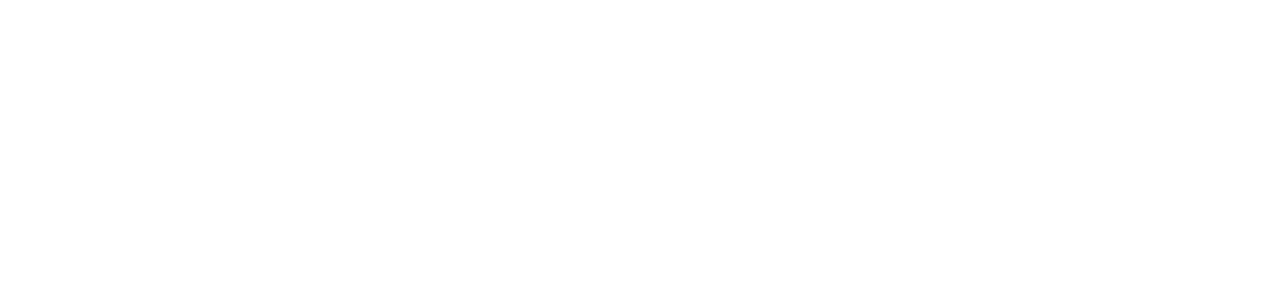
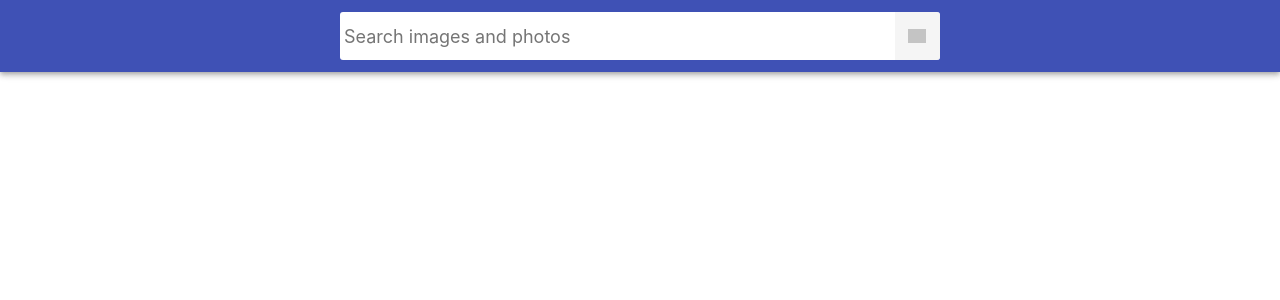
Before and after one commit to VolodymyrVorona/goit-react-hw-03-image-finder, a React (Create React App) app: page / in a window 1280 px wide. Shown: the top 300 px of the page. Built offline with nearby package versions, Linux system fonts and the light colour scheme; grey boxes are pictures that could not be loaded.

Commit message:
Коміт перед установкою системи

```diff
--- a/package.json
+++ b/package.json
@@ -2,6 +2,7 @@
   "name": "goit-react-hw-03-image-finder",
   "version": "0.1.0",
   "private": true,
+  "homepage": "http://VolodymyrVorona.github.io/goit-react-hw-03-image-finder",
   "dependencies": {
     "@babel/core": "^7.14.6",
     "@testing-library/jest-dom": "^5.14.1",
@@ -10,6 +11,8 @@
     "react": "^17.0.2",
     "react-dom": "^17.0.2",
     "react-scripts": "4.0.3",
+    "react-toastify": "^7.0.4",
+    "typescript": "^4.3.3",
     "web-vitals": "^1.1.2"
   },
   "scripts": {
@@ -38,6 +41,7 @@
     ]
   },
   "devDependencies": {
+    "gh-pages": "^3.2.1",
     "husky": "^6.0.0",
     "lint-staged": "^11.0.0",
     "prettier": "^2.3.1"
--- a/src/App.css
+++ b/src/App.css
@@ -1,38 +1,6 @@
 .App {
-  text-align: center;
+  display: grid;
+  grid-template-columns: 1fr;
+  grid-gap: 16px;
+  padding-bottom: 24px;
 }
-
-.App-logo {
-  height: 40vmin;
-  pointer-events: none;
-}
-
-@media (prefers-reduced-motion: no-preference) {
-  .App-logo {
-    animation: App-logo-spin infinite 20s linear;
-  }
-}
-
-.App-header {
-  background-color: #282c34;
-  min-height: 100vh;
-  display: flex;
-  flex-direction: column;
-  align-items: center;
-  justify-content: center;
-  font-size: calc(10px + 2vmin);
-  color: white;
-}
-
-.App-link {
-  color: #61dafb;
-}
-
-@keyframes App-logo-spin {
-  from {
-    transform: rotate(0deg);
-  }
-  to {
-    transform: rotate(360deg);
-  }
-}
--- a/src/App.js
+++ b/src/App.js
@@ -1,15 +1,29 @@
-import "./App.css";
-import React, { Component } from "react";
+import React, { Component } from 'react';
+import { ToastContainer } from 'react-toastify';
+import 'react-toastify/dist/ReactToastify.css';
+import Searchbar from './Components/Searchbar';
 
 class App extends Component {
-  state = { title: "" };
+  state = {
+    gallery: null,
+    inputValue: '',
+    loading: false,
+  };
+
+  handleSubmit = data => {
+    this.setState({ inputValue: data });
+  };
+
   render() {
     return (
       <div className="App">
-        <p className="title">{this.state.title}</p>
+        <Searchbar onFormSubmit={this.handleSubmit} />
+        <ToastContainer />
       </div>
     );
   }
 }
 
 export default App;
+
+// 20666088-0fcbaa9dff33f5180232b13ab
--- a/src/Components/Searchbar/Searchbar.jsx
+++ b/src/Components/Searchbar/Searchbar.jsx
@@ -0,0 +1,48 @@
+import React, { Component } from 'react';
+
+import { toast } from 'react-toastify';
+
+// import Button from '../Button';
+
+import st from './Searchbar.module.css';
+
+class Searchbar extends Component {
+  state = { value: '' };
+
+  handleInputChange = e => {
+    this.setState({ value: e.currentTarget.value });
+  };
+
+  handleSubmit = e => {
+    e.preventDefault();
+    if (this.state.value.trim() === '') {
+      return toast.error('Сделайте ваш запрос', { autoClose: 3000 });
+    }
+    this.props.onFormSubmit(this.state.value.toLowerCase());
+    this.setState({ value: '' });
+  };
+
+  render() {
+    return (
+      <header className={st.Searchbar}>
+        <form className={st.SearchForm} onSubmit={this.handleSubmit}>
+          <input
+            className={st.SearchFormInput}
+            type="text"
+            value={this.state.value}
+            onChange={this.handleInputChange}
+            autoComplete="off"
+            autoFocus
+            placeholder="Search images and photos"
+          />
+
+          <button className={st.Button} type="submit">
+            <span className={st.Label}>Search</span>
+          </button>
+        </form>
+      </header>
+    );
+  }
+}
+
+export default Searchbar;
--- a/src/Components/Searchbar/Searchbar.module.css
+++ b/src/Components/Searchbar/Searchbar.module.css
@@ -0,0 +1,75 @@
+.Searchbar {
+  top: 0;
+  left: 0;
+  position: sticky;
+  z-index: 1100;
+  display: flex;
+  justify-content: center;
+  align-items: center;
+  min-height: 64px;
+  padding-right: 24px;
+  padding-left: 24px;
+  padding-top: 12px;
+  padding-bottom: 12px;
+  color: #fff;
+  background-color: #3f51b5;
+  box-shadow: 0px 2px 4px -1px rgba(0, 0, 0, 0.2),
+    0px 4px 5px 0px rgba(0, 0, 0, 0.14), 0px 1px 10px 0px rgba(0, 0, 0, 0.12);
+}
+
+.SearchForm {
+  display: flex;
+  align-items: center;
+  width: 100%;
+  max-width: 600px;
+  background-color: #fff;
+  border-radius: 3px;
+  overflow: hidden;
+}
+
+.SearchFormInput {
+  display: inline-block;
+  width: 100%;
+  font: inherit;
+  font-size: 20px;
+  border: none;
+  outline: none;
+  padding-left: 4px;
+  padding-right: 4px;
+}
+
+.SearchFormInput::placeholder {
+  font: inherit;
+  font-size: 18px;
+}
+
+.Button {
+  display: inline-block;
+  width: 48px;
+  height: 48px;
+  border: 0;
+  background-image: url('https://image.flaticon.com/icons/svg/149/149852.svg');
+  background-size: 40%;
+  background-repeat: no-repeat;
+  background-position: center;
+  opacity: 0.6;
+  transition: opacity 250ms cubic-bezier(0.4, 0, 0.2, 1);
+  cursor: pointer;
+  outline: none;
+}
+
+.Button:hover {
+  opacity: 1;
+}
+
+.Label {
+  position: absolute;
+  width: 1px;
+  height: 1px;
+  padding: 0;
+  overflow: hidden;
+  clip: rect(0, 0, 0, 0);
+  white-space: nowrap;
+  clip-path: inset(50%);
+  border: 0;
+}
--- a/src/Components/Searchbar/index.js
+++ b/src/Components/Searchbar/index.js
@@ -0,0 +1 @@
+export { default } from './Searchbar';
--- a/src/index.css
+++ b/src/index.css
@@ -1,13 +1,27 @@
+html {
+  box-sizing: border-box;
+  width: 100vw;
+  overflow-x: hidden;
+}
+
+*,
+*::before,
+*::after {
+  box-sizing: inherit;
+}
+
 body {
   margin: 0;
-  font-family: -apple-system, BlinkMacSystemFont, 'Segoe UI', 'Roboto', 'Oxygen',
-    'Ubuntu', 'Cantarell', 'Fira Sans', 'Droid Sans', 'Helvetica Neue',
-    sans-serif;
+  font-family: -apple-system, BlinkMacSystemFont, 'Segoe UI', Roboto,
+    Oxygen-Sans, Ubuntu, Cantarell, 'Helvetica Neue', sans-serif;
+  color: #212121;
+  background-color: #fff;
   -webkit-font-smoothing: antialiased;
   -moz-osx-font-smoothing: grayscale;
 }
 
-code {
-  font-family: source-code-pro, Menlo, Monaco, Consolas, 'Courier New',
-    monospace;
+img {
+  display: block;
+  max-width: 100%;
+  height: auto;
 }
```
Also changed, not shown: src/Components/Button/Button.jsx (+11 -0 lines), src/services/getGallery.js (added, +11 -0 lines), 1 other file (tests, documents, lock files or other folders).
